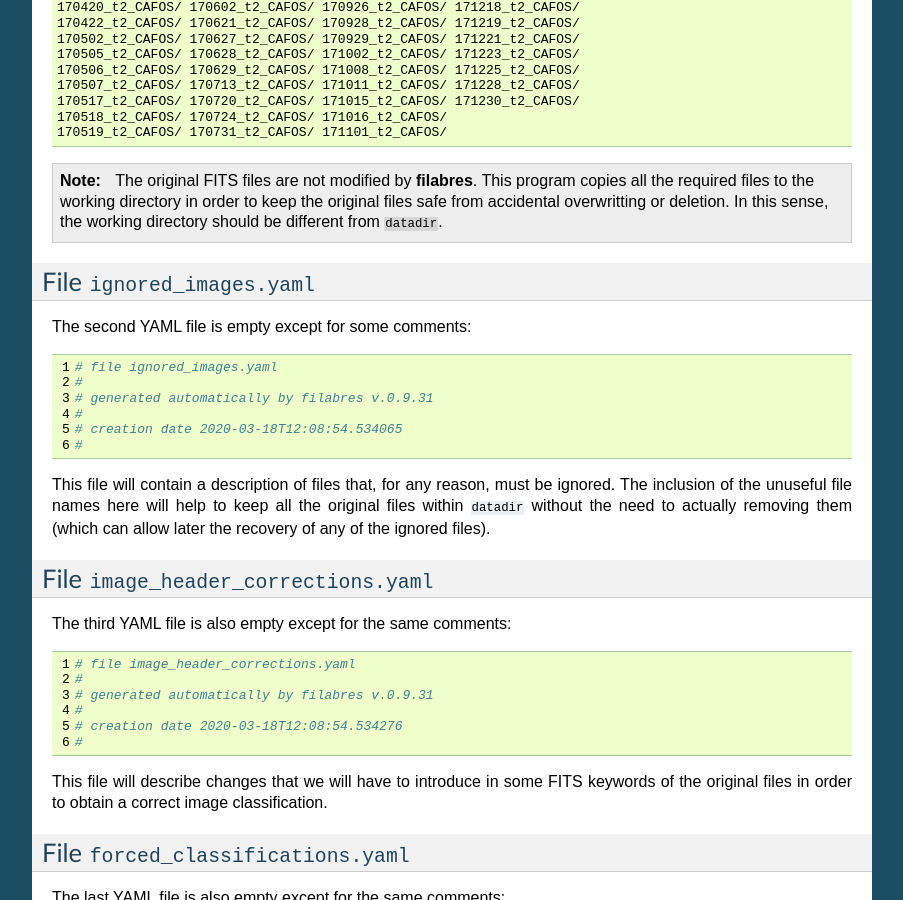
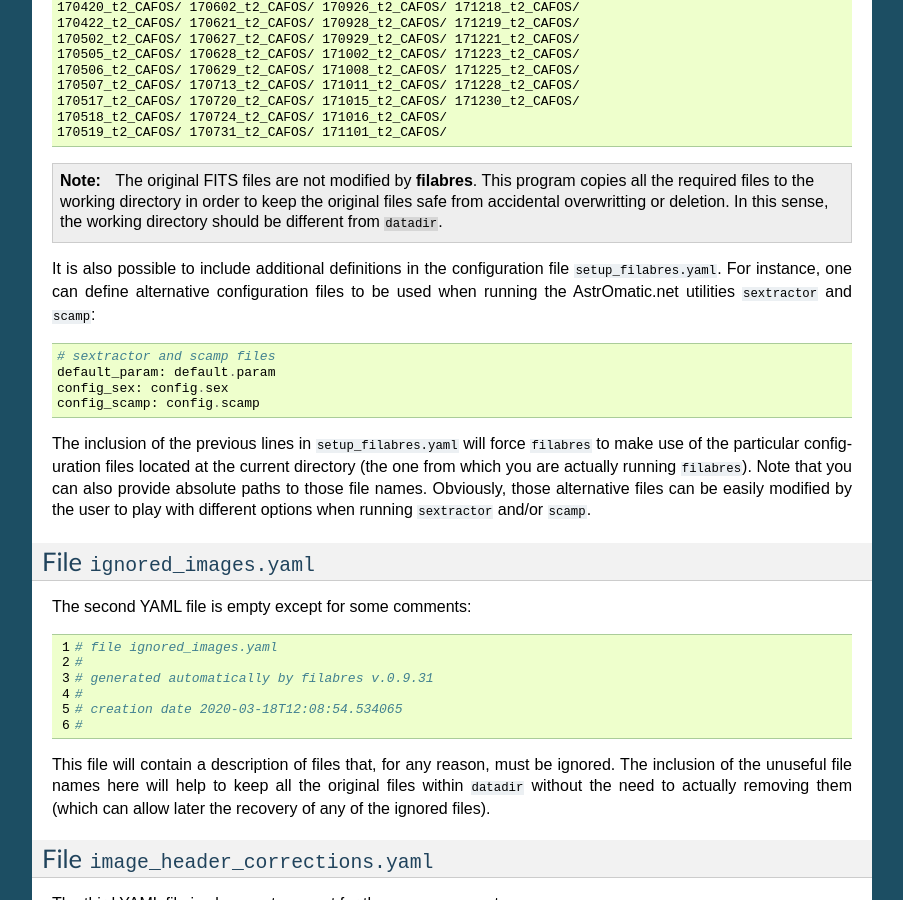
Before and after one commit to nicocardiel/filabres, a Sphinx documentation site: the page built from doc/setup.rst, in a window 1280 px wide and 900 px high, scrolled down 1427 px. Shown: the whole window, without its empty margins (198-1101 px from the left). Built offline with Sphinx 7.4.7, drawn with Linux system fonts in a browser that asks for light colours; formulas are drawn with MathJax 3.

Commit message:
Update setup documentation

```diff
--- a/doc/setup.rst
+++ b/doc/setup.rst
@@ -100,6 +100,25 @@
    deletion. In this sense, the working directory should be different
    from ``datadir``.
 
+It is also possible to include additional definitions in the configuration file
+``setup_filabres.yaml``. For instance, one can define alternative
+configuration files to be used when running the AstrOmatic.net utilities
+``sextractor`` and ``scamp``:
+
+::
+
+  # sextractor and scamp files
+  default_param: default.param
+  config_sex: config.sex
+  config_scamp: config.scamp
+
+The inclusion of the previous lines in ``setup_filabres.yaml`` will force
+``filabres`` to make use of the particular configuration files located at the
+current directory (the one from which you are actually running ``filabres``).
+Note that you can also provide absolute paths to those file names. Obviously,
+those alternative files can be easily modified by the user to play with
+different options when running ``sextractor`` and/or ``scamp``.
+
 File ``ignored_images.yaml``
 ============================
 
```
